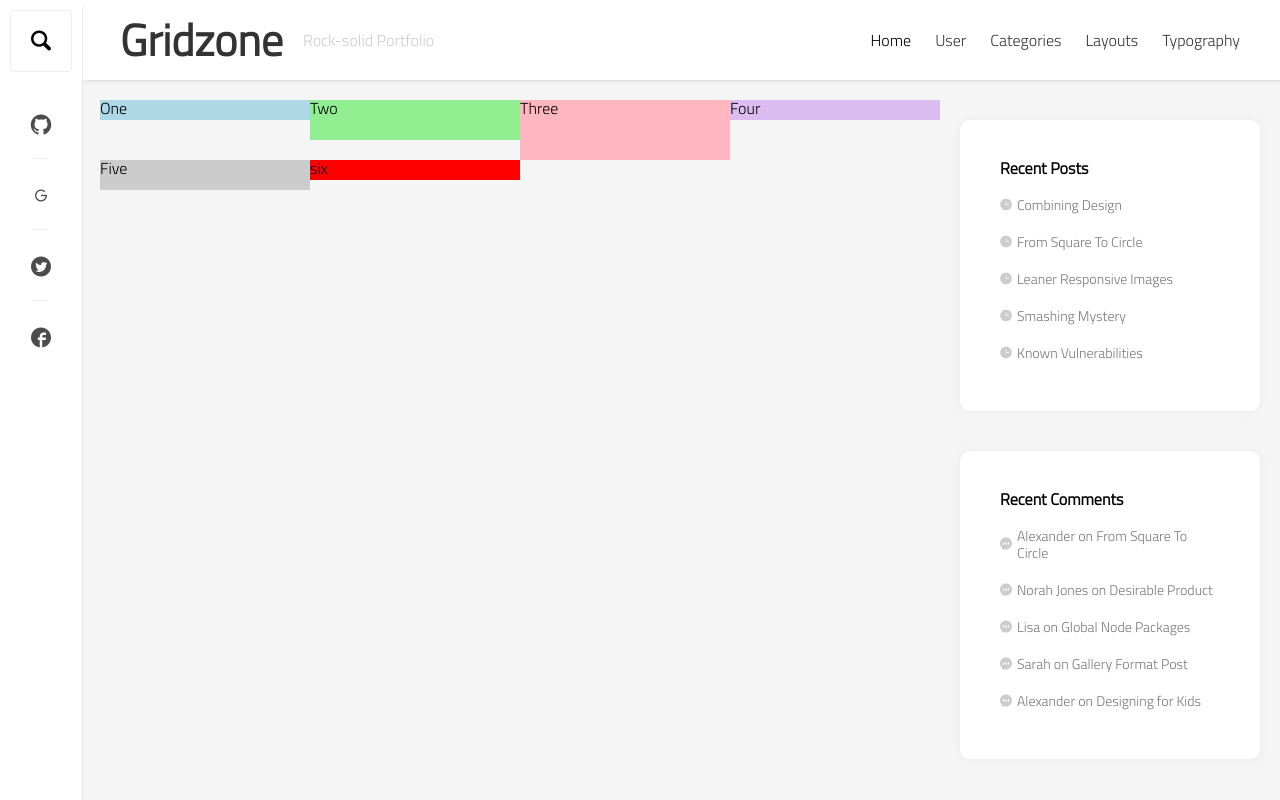
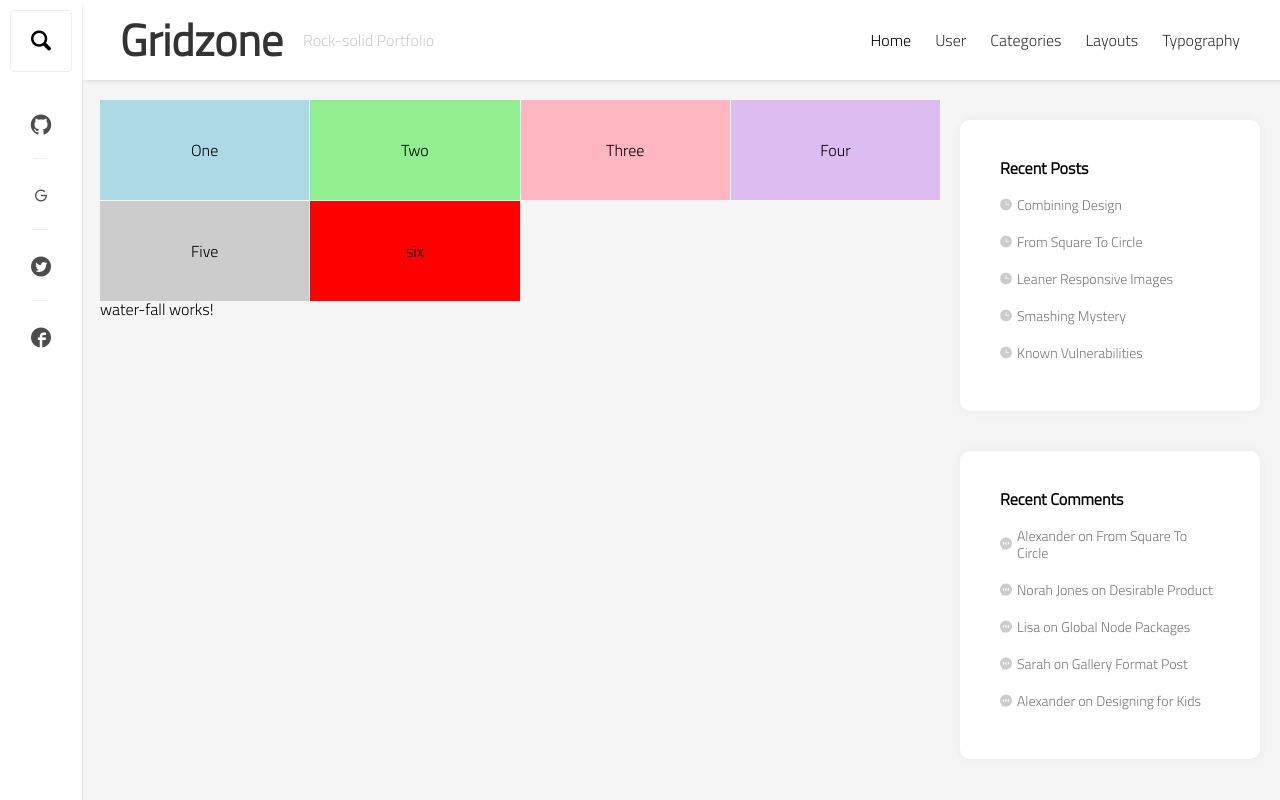
Before and after one commit to GaoXufei/NX-Angular-Nest, an Angular app: page /#/topics in a window 1280 px wide. Built offline with nearby package versions, Linux system fonts and the light colour scheme.

Commit message:
feat: add water-fall component, update topics module

```diff
--- /dev/null
+++ b/apps/gao/src/app/components/others/water-fall/water-fall.component.html
@@ -0,0 +1 @@
+<p>water-fall works!</p>
--- /dev/null
+++ b/apps/gao/src/app/components/others/water-fall/water-fall.component.ts
@@ -0,0 +1,15 @@
+import { Component, OnInit } from '@angular/core';
+
+@Component({
+  selector: 'nxgao-water-fall',
+  templateUrl: './water-fall.component.html',
+  styleUrls: ['./water-fall.component.scss']
+})
+export class WaterFallComponent implements OnInit {
+
+  constructor() { }
+
+  ngOnInit(): void {
+  }
+
+}
--- a/apps/gao/src/app/layout/layout.module.ts
+++ b/apps/gao/src/app/layout/layout.module.ts
@@ -5,7 +5,6 @@ import { SharedModule } from '../shared/shared.module';
 import { NavComponent } from '../components/header/nav/nav.component';
 import { LeftSideComponent } from '../components/aside/left-side/left-side.component';
 import { RightSideComponent } from '../components/aside/right-side/right-side.component';
-import { FlexLayoutModule } from '@angular/flex-layout';
 
 const COMPONENTS = [
   LayoutDefaultComponent,
@@ -15,7 +14,7 @@ const COMPONENTS = [
 ];
 
 @NgModule({
-  imports: [CommonModule, SharedModule, FlexLayoutModule],
+  imports: [CommonModule, SharedModule],
   declarations: [...COMPONENTS]
 })
 export class LayoutModule {}
--- a/apps/gao/src/app/modules/topics/topics.component.html
+++ b/apps/gao/src/app/modules/topics/topics.component.html
@@ -1,11 +1,10 @@
-<div fxLayout="row wrap" fxLayoutAlign="start">
-  <li
-    *ngFor="let item of tiles"
-    [fxFlex]="25"
-    [style.height]="item.height"
-    [style.background]="item.color"
-    fxLayoutAlign="start"
+<mat-grid-list cols="4" rowHeight="100px">
+  <mat-grid-tile
+    *ngFor="let tile of tiles"
+    [style.height]="tile.height"
+    [style.background]="tile.color"
   >
-    {{ item.text }}
-  </li>
-</div>
+    {{ tile.text }}
+  </mat-grid-tile>
+</mat-grid-list>
+<nxgao-water-fall></nxgao-water-fall>
```
Also changed, not shown: apps/gao/src/app/modules/topics/topics.module.ts (+3 -4 lines), apps/gao/src/app/components/others/water-fall/water-fall.component.scss (added), 1 other file (tests, documents, lock files or other folders).
